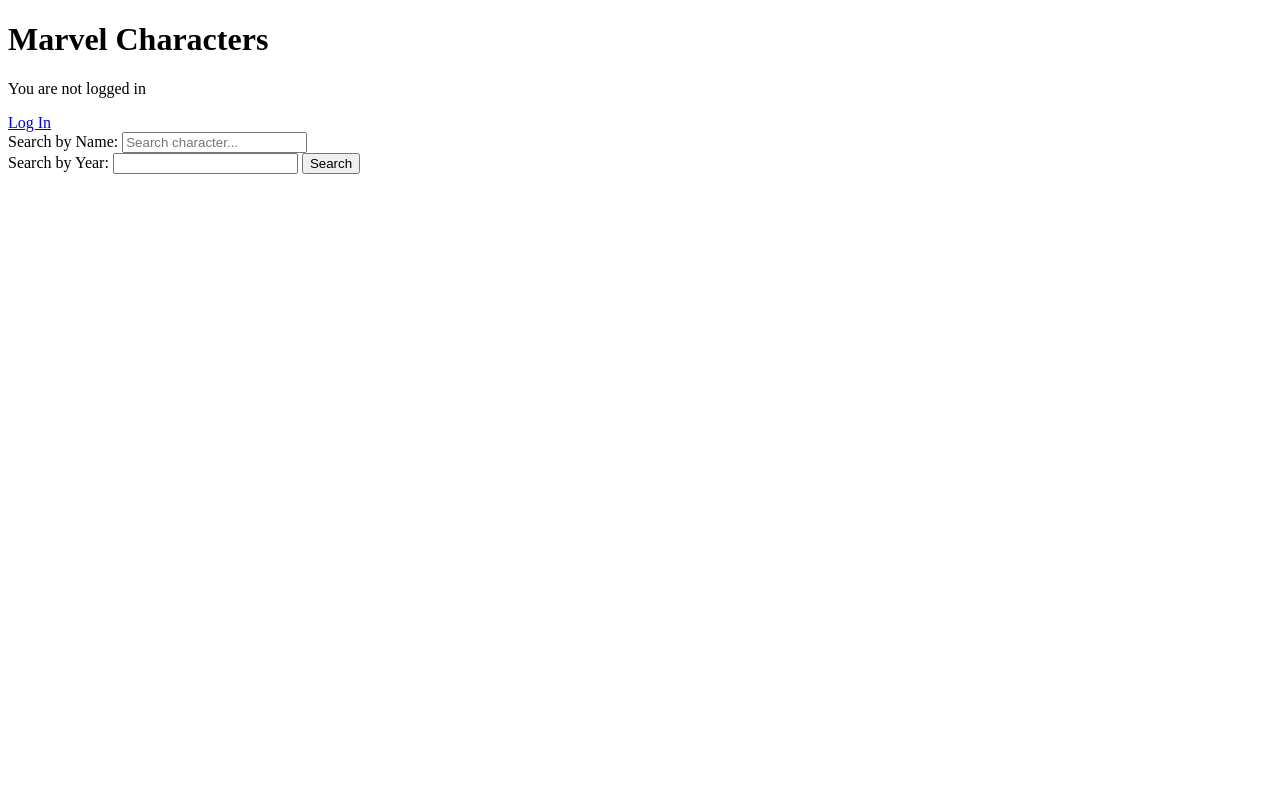
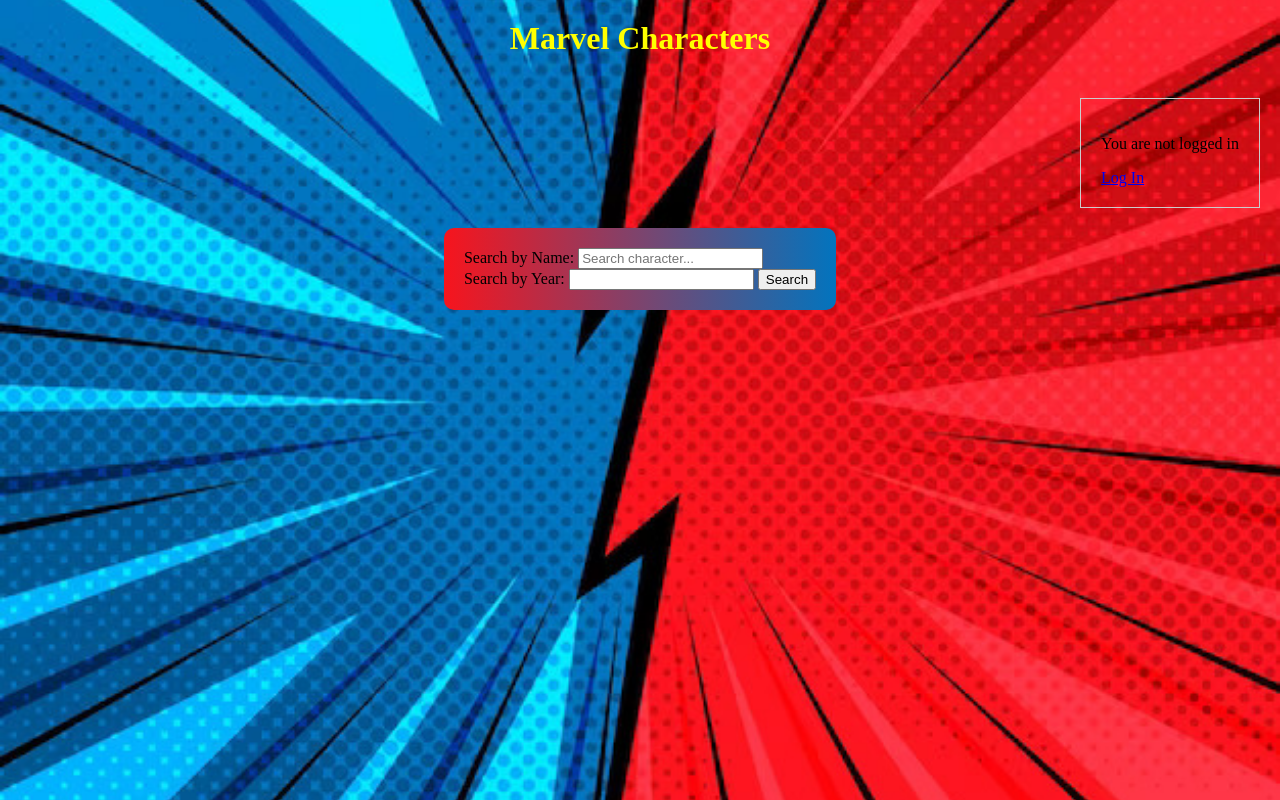
Before and after one commit to OnlyITY/Marvel-s_Pathway_To_Greatness, a Django app: page /search/ in a window 1280 px wide. Run offline with Django 5.2, Linux system fonts and the light colour scheme.

Commit message:
Made the search page nicer to look at

```diff
--- /dev/null
+++ b/pages/static/home.css
@@ -0,0 +1,39 @@
+body, html {
+    height: 100%;
+    margin: 0;
+    padding: 0;
+    background-image: url('/static/comic-style-background_23-2148836600.jpg');
+    background-size: cover;
+    background-repeat: no-repeat;
+    background-position: center;
+}
+
+body {
+    display: flex;
+    flex-direction: column;
+    align-items: center;
+    padding: 20px;
+    box-sizing: border-box; /* Include padding and border in the element's total width and height */
+}
+
+h1 {
+    margin-top: 0;
+    text-align: center;
+    color: yellow;
+}
+
+.login {
+    align-self: flex-end;
+    border: 1px solid #ccc;
+    padding: 20px;
+    margin-top: 20px;
+    box-sizing: border-box; /* Include padding and border in the element's total width and height */
+}
+form {
+    padding: 20px;
+    border-radius: 10px;
+    margin-top: 20px;
+    box-sizing: border-box;
+    align-self: center; /* Center the form horizontally */
+    background: linear-gradient(to right, #f7141d, #0274be); /* Gradient background from light red to light blue */
+}
--- a/pages/templates/pages/home.html
+++ b/pages/templates/pages/home.html
@@ -3,13 +3,16 @@
 <!DOCTYPE html>
 <html lang="en">
 <head>
+    {% load static %}
     <meta charset="UTF-8">
     <meta name="viewport" content="width=device-width, initial-scale=1.0">
     <title>Marvel Characters</title>
+    <link rel="stylesheet" href = "{% static 'home.css' %}">
 </head>
 <body>
 
 <h1>Marvel Characters</h1>
+<div class="login">
 {% block content %}
     {% if user.is_authenticated %}
         Hi {{ user.username }}!
@@ -22,6 +25,7 @@ Hi {{ user.username }}!
         <a href="{% url 'login' %}">Log In</a>
     {% endif %}
     {% endblock %}
+</div>
 
 <form method="POST" id = "search-form" action = "/search/" >
     {% csrf_token %}
```
Also changed, not shown: pages/static/comic-style-background_23-2148836600.jpg (added). Lines whose indentation alone changed are shown as unchanged.
